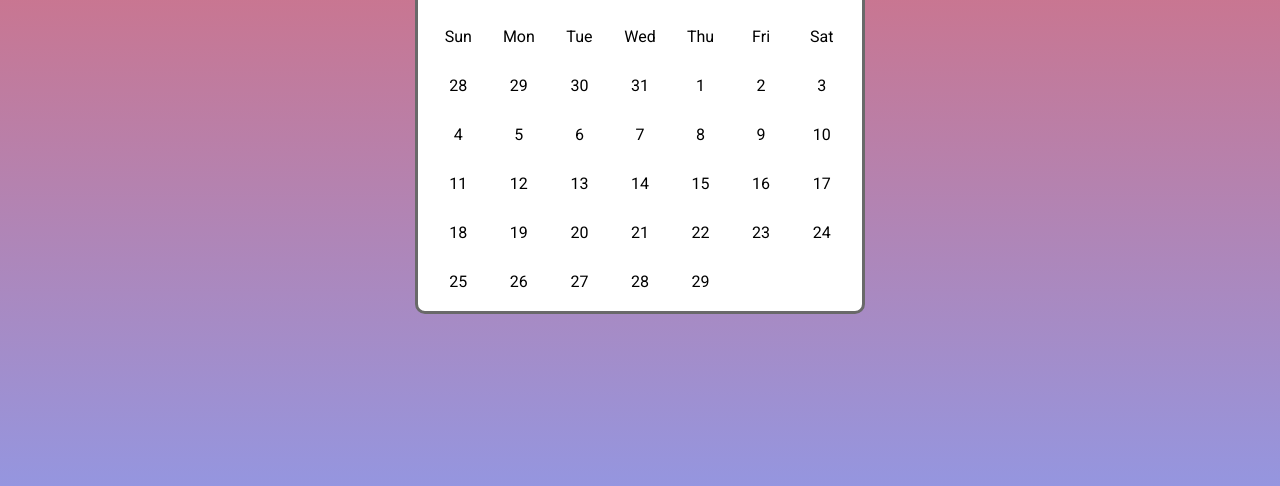
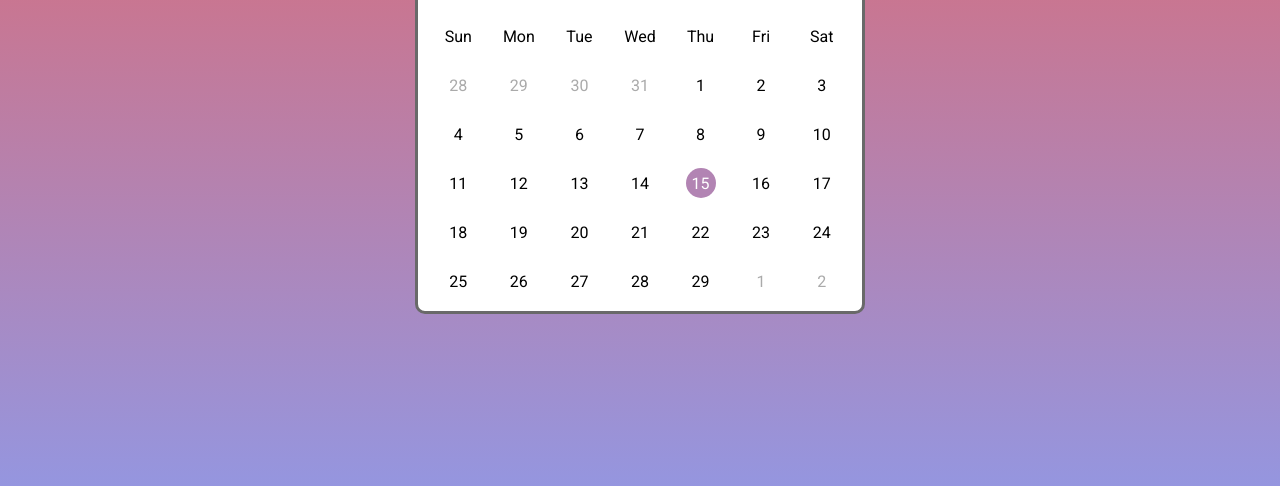
Before and after one commit to hhlsrcm/EventCalendar-, a plain HTML site: page index.html in a window 1280 px wide. Shown: the part 278-764 px from the top of the page. Drawn offline with nearby package versions, Linux system fonts and the light colour scheme.

Commit message:
Fix bug with current day

```diff
--- a/script.js
+++ b/script.js
@@ -5,21 +5,30 @@ const icons = document.querySelectorAll('.arrows i');
 let date = new Date();
 let currYear = date.getFullYear();
 let currMonth = date.getMonth();
-let firstDayOfMonth = new Date(currYear, currMonth, 1).getDay();
-let lastDayOfMonth = new Date(currYear, currMonth + 1, 0).getDate();
-let lastDateOfLastMonth = new Date(currYear, currMonth, 0).getDate();
+
 
 const months = ["January", "February", "March", "April", "May", "June", "July",
     "August", "September", "October", "November", "December"];
 
+
+
 const renderCalendar = function () {
+
+    let firstDayOfMonth = new Date(currYear, currMonth, 1).getDay();
+    let lastDateOfMonth = new Date(currYear, currMonth + 1, 0).getDate();
+    let lastDateOfLastMonth = new Date(currYear, currMonth, 0).getDate();
+    let lastDayOfMonth = new Date(currYear, currMonth + 1, 0).getDay();
 
     let liDays = '';
     for (let i = firstDayOfMonth; i > 0; i--) {
         liDays += `<li class="inactive">${lastDateOfLastMonth - i + 1}</li>`;
     }
-    for (let i = 1 ; i <= lastDayOfMonth; i++){
-        liDays += `<li>${i}</li>`;
+    for (let i = 1 ; i <= lastDateOfMonth; i++){
+        let today = i === date.getDate() && currMonth === date.getMonth() && currYear === date.getFullYear() ? "active":'';
+        liDays += `<li class="${today}">${i}</li>`;
+    }
+    for (let i = lastDayOfMonth; i < 6; i++){
+        liDays += `<li class='inactive'>${i - lastDayOfMonth + 1}</li>`;
     }
     days.innerHTML = liDays;
     currentDate.innerHTML = `${months[currMonth]} ${currYear}`;
@@ -27,6 +36,13 @@ const renderCalendar = function () {
 icons.forEach(icon =>{
     icon.addEventListener('click', () => {
         currMonth = icon.className === 'bx bx-left-arrow-alt' ? currMonth - 1 : currMonth + 1;
+        if(currMonth < 0 || currMonth > 11){
+            let date = new Date(currYear, currMonth);
+            currYear = date.getFullYear();
+            currMonth = date.getMonth();
+        }else{
+
+        }
         renderCalendar();
     })
 })
--- a/style.css
+++ b/style.css
@@ -57,6 +57,12 @@ header .arrows i{
     cursor: pointer;
     margin-top: 30px;
 }
+.days li.inactive{
+    color: #aaa;
+}
+.days li.active{
+    color:#fff;
+}
 .calendar .days li::before{
     z-index: -1;
     position: absolute;
@@ -71,3 +77,9 @@ header .arrows i{
 .days li:hover:before{
     background: #f2f2f2;
 }
+.inactive:hover::before{
+    background: #f2f2f2;
+}
+.days li.active::before{
+    background: #b284b3;
+}
```
